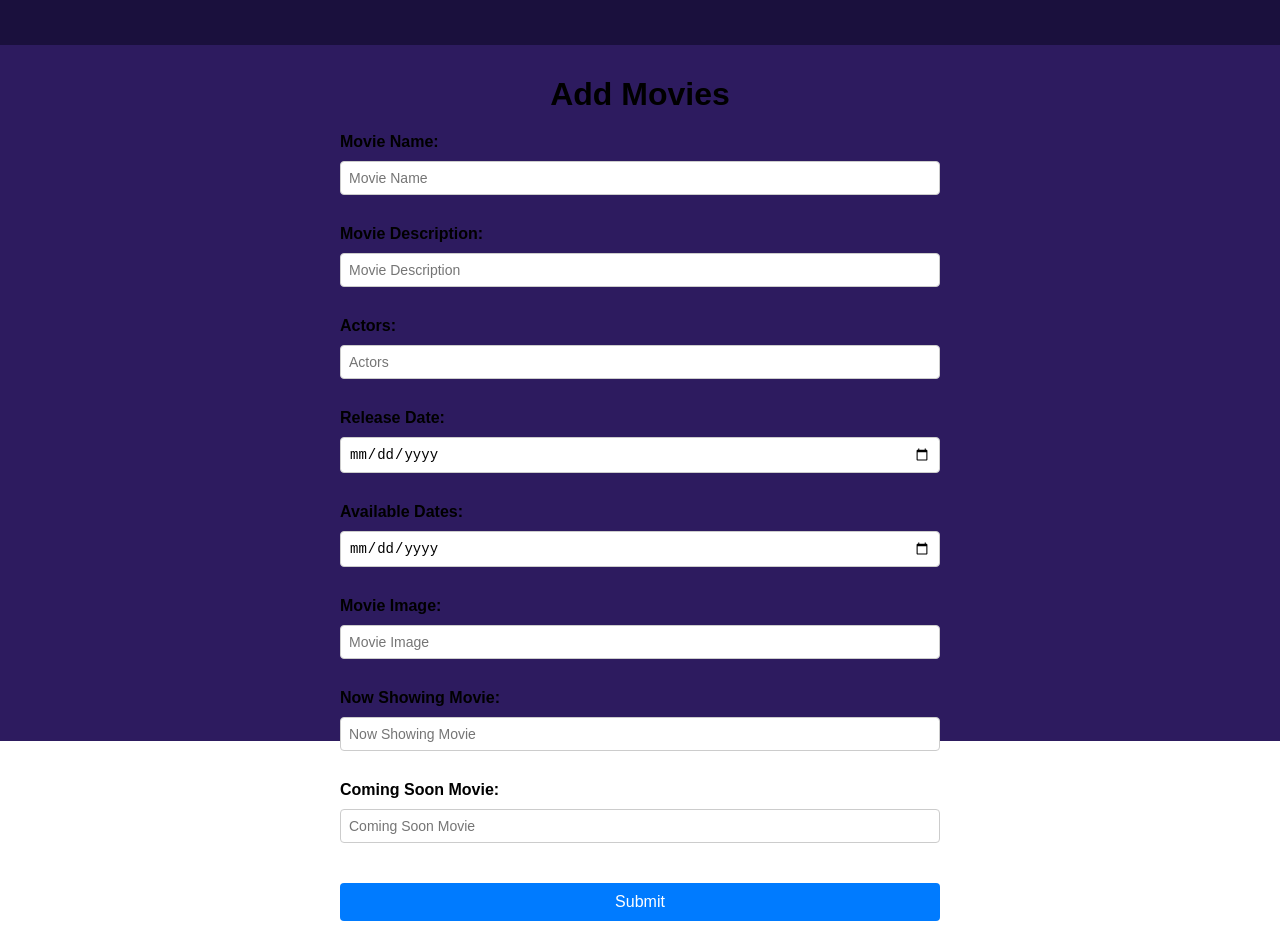
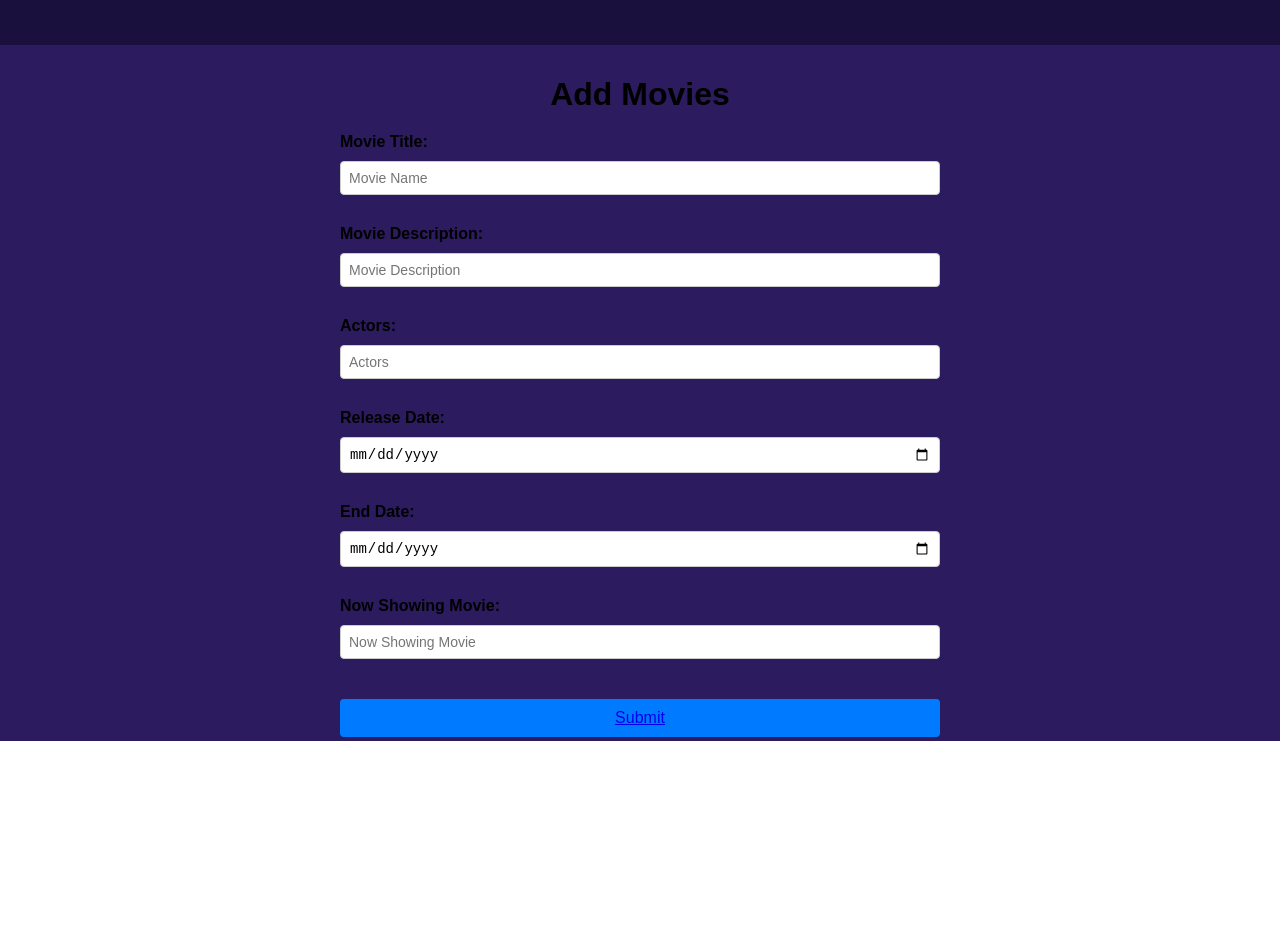
Before and after one commit to sachithrakalani/PUSL3120-Full-Stack-Developmen-FE, a React (Vite) app: page /addmovies in a window 1280 px wide. Shown: the part 123-1069 px from the top of the page. After the commit the page ends 885 px from the top, so only its background shows below. Built offline with nearby package versions, Linux system fonts and the light colour scheme.

Commit message:
Add movie

```diff
--- a/src/Components/AddMoviesPage.jsx
+++ b/src/Components/AddMoviesPage.jsx
@@ -1,7 +1,56 @@
 import AdminDashboard from "./AdminDashboard";
 import styles from "./addmoviespage.module.css";
+import { Link } from "react-router-dom";
 
 export default function AddMoviesPage() {
+  const token = localStorage.getItem("token");
+  const handleSubmit = async () => {
+    const title = document.querySelector("[name='movieTitle']").value.trim();
+    const description = document
+      .querySelector("[name='movieDescription']")
+      .value.trim();
+    const actors = document.querySelector("[name='movieActors']").value.trim();
+    const releaseDate = document
+      .querySelector("[name='releaseDate']")
+      .value.trim();
+    const endDate = document.querySelector("[name='endDate']").value.trim();
+    const nowshowingImage = document
+      .querySelector("[name='nowShowing']")
+      .value.trim();
+
+    if (
+      !title ||
+      !description ||
+      !actors ||
+      !releaseDate ||
+      !endDate ||
+      !nowshowingImage
+    ) {
+      alert("All fields are required.");
+      return;
+    }
+    try {
+      const response = await fetch("http://localhost:3000/movie", {
+        method: "POST",
+        headers: {
+          "Content-Type": "application/json",
+          Authorization: `Bearer ${token}`,
+        },
+        body: JSON.stringify({
+          title,
+          description,
+          actors,
+          releaseDate,
+          endDate,
+          nowshowingImage,
+        }),
+      });
+
+      const data = await response.json();
+    } catch (error) {
+      console.error(error);
+    }
+  };
   return (
     <div>
       <AdminDashboard />
@@ -10,11 +59,12 @@ export default function AddMoviesPage() {
           <h1 className={styles.title}>Add Movies</h1>
           <form className={styles.form}>
             <div className={styles.formgroup}>
-              <label htmlFor="movieName">Movie Name:</label>
+              <label htmlFor="movieTitle">Movie Title:</label>
               <input
                 id="movieName"
                 className={styles.input}
                 placeholder="Movie Name"
+                name="movieTitle"
               />
             </div>
             <div className={styles.formgroup}>
@@ -23,6 +73,7 @@ export default function AddMoviesPage() {
                 id="movieDescription"
                 className={styles.input}
                 placeholder="Movie Description"
+                name="movieDescription"
               />
             </div>
             <div className={styles.formgroup}>
@@ -31,6 +82,7 @@ export default function AddMoviesPage() {
                 id="actors"
                 className={styles.input}
                 placeholder="Actors"
+                name="movieActors"
               />
             </div>
             <div className={styles.formgroup}>
@@ -40,23 +92,17 @@ export default function AddMoviesPage() {
                 className={styles.input}
                 placeholder="Release Date"
                 type="date"
+                name="releaseDate"
               />
             </div>
             <div className={styles.formgroup}>
-              <label htmlFor="availableDates">Available Dates:</label>
+              <label htmlFor="endDate">End Date:</label>
               <input
-                id="availableDates"
+                id="releaseDate"
                 className={styles.input}
-                placeholder="Available Dates"
+                placeholder="Release Date"
                 type="date"
-              />
-            </div>
-            <div className={styles.formgroup}>
-              <label htmlFor="movieImage">Movie Image:</label>
-              <input
-                id="movieImage"
-                className={styles.input}
-                placeholder="Movie Image"
+                name="endDate"
               />
             </div>
             <div className={styles.formgroup}>
@@ -65,18 +111,16 @@ export default function AddMoviesPage() {
                 id="nowShowing"
                 className={styles.input}
                 placeholder="Now Showing Movie"
+                name="nowShowing"
               />
             </div>
-            <div className={styles.formgroup}>
-              <label htmlFor="comingSoon">Coming Soon Movie:</label>
-              <input
-                id="comingSoon"
-                className={styles.input}
-                placeholder="Coming Soon Movie"
-              />
-            </div>
-            <button type="submit" className={styles.button}>
-              Submit
+
+            <button
+              type="submit"
+              className={styles.button}
+              onClick={() => handleSubmit()}
+            >
+              <Link to="/admindashboard">Submit</Link>
             </button>
           </form>
         </div>
```
